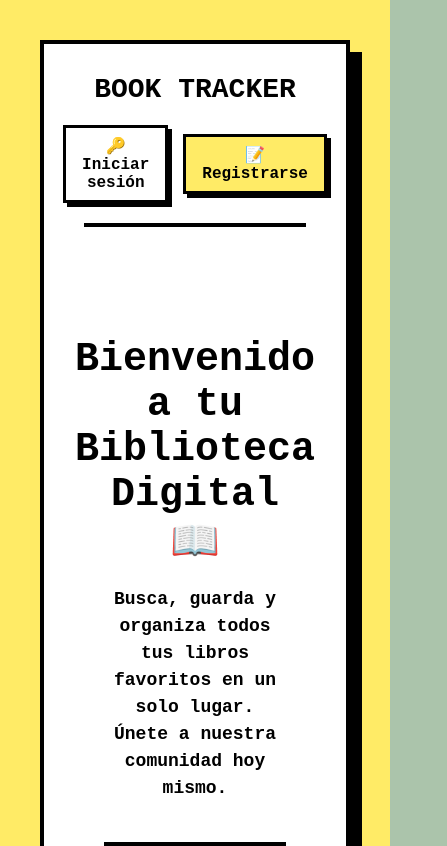
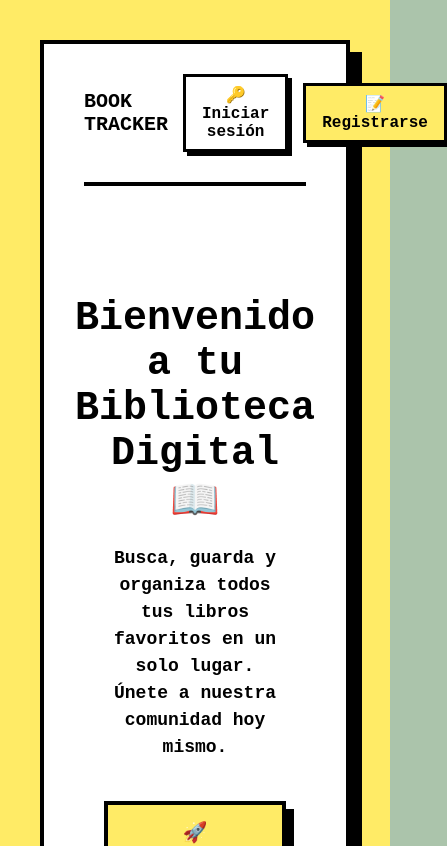
Before and after one commit to victoriamunozrobles-bot/book-tracker-frontend, a React (Vite) app in the folder book-tracker-frontend/: page / in a window 390 px wide. Shown: the top 846 px of the page, 447 px wide, since content can reach past the window. Built offline with nearby package versions, Linux system fonts and the light colour scheme; no server answers.

Commit message:
Feat: agrega media queries para diseño responsivo.

```diff
--- a/book-tracker-frontend/src/components/Header/header.css
+++ b/book-tracker-frontend/src/components/Header/header.css
@@ -168,16 +168,69 @@
   box-shadow: 4px 4px 0px #000000;
 }
 
-@media screen and (max-width: 850px) {
+@media screen and (max-width: 768px) {
   .header {
-    flex-direction: column;
-    gap: 20px;
+    gap: 10px;
   }
 
-  .header__logo-area,
-  .header__nav,
-  .header__actions {
-    justify-content: center;
-    width: 100%;
+  .header__title {
+    font-size: 20px;
+  }
+
+  .header__nav {
+    gap: 5px;
+  }
+
+  .header__nav-link {
+    font-size: 12px;
+    padding: 4px 8px;
+  }
+
+  .header__user-info {
+    font-size: 13px;
+    padding: 0;
+  }
+
+  .header__avatar {
+    width: 40px;
   }
 }
+
+@media screen and (max-width: 480px) {
+  .header {
+    display: grid;
+    grid-template-columns: 1fr auto;
+    grid-template-areas:
+      "logo actions"
+      "nav nav";
+    padding: 0 0 15px 0;
+    gap: 15px;
+  }
+
+  .header__logo-area {
+    grid-area: logo;
+    align-items: center;
+  }
+
+  .header__title {
+    font-size: 20px;
+  }
+
+  .header__actions {
+    grid-area: actions;
+    justify-content: flex-end;
+  }
+
+  .header__nav {
+    grid-area: nav;
+    width: 100%;
+    gap: 10px;
+  }
+
+  .header__nav-link {
+    flex: 1;
+    text-align: center;
+    font-size: 14px;
+    padding: 10px;
+  }
+}
```
